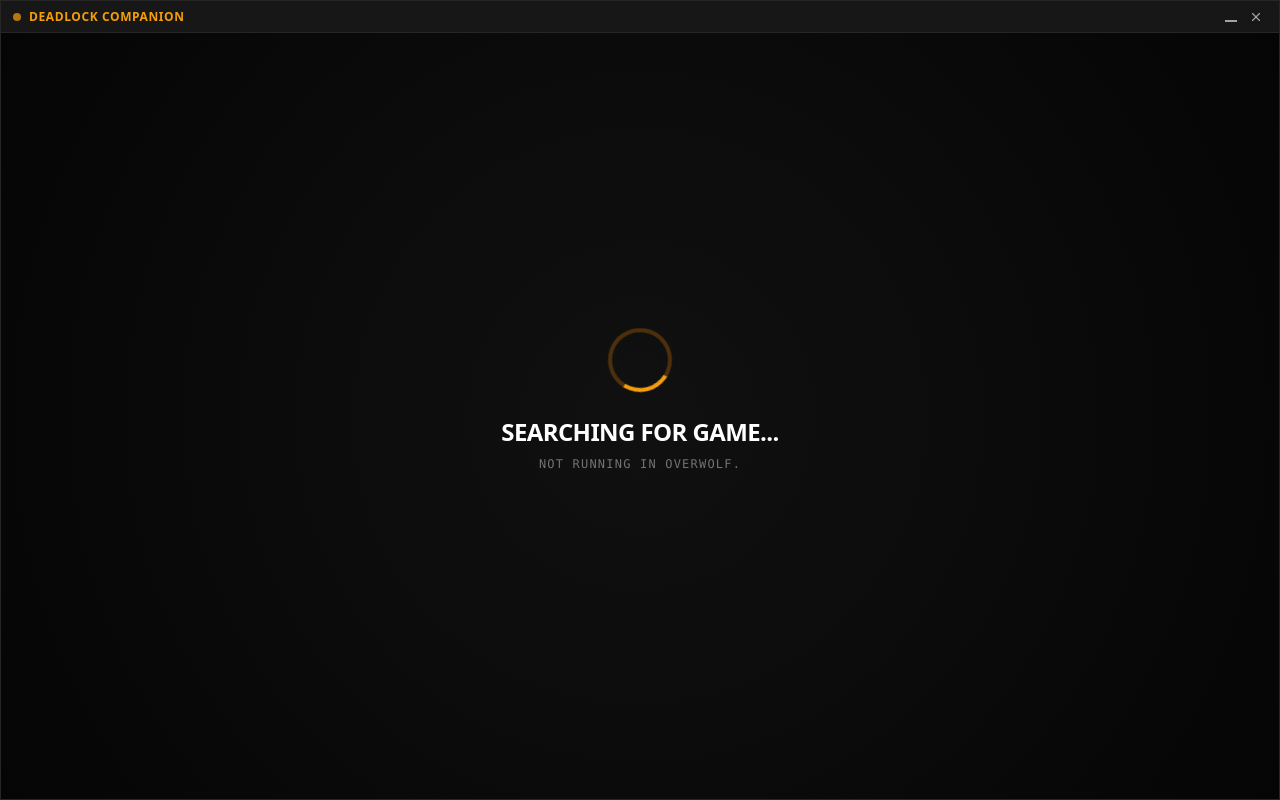
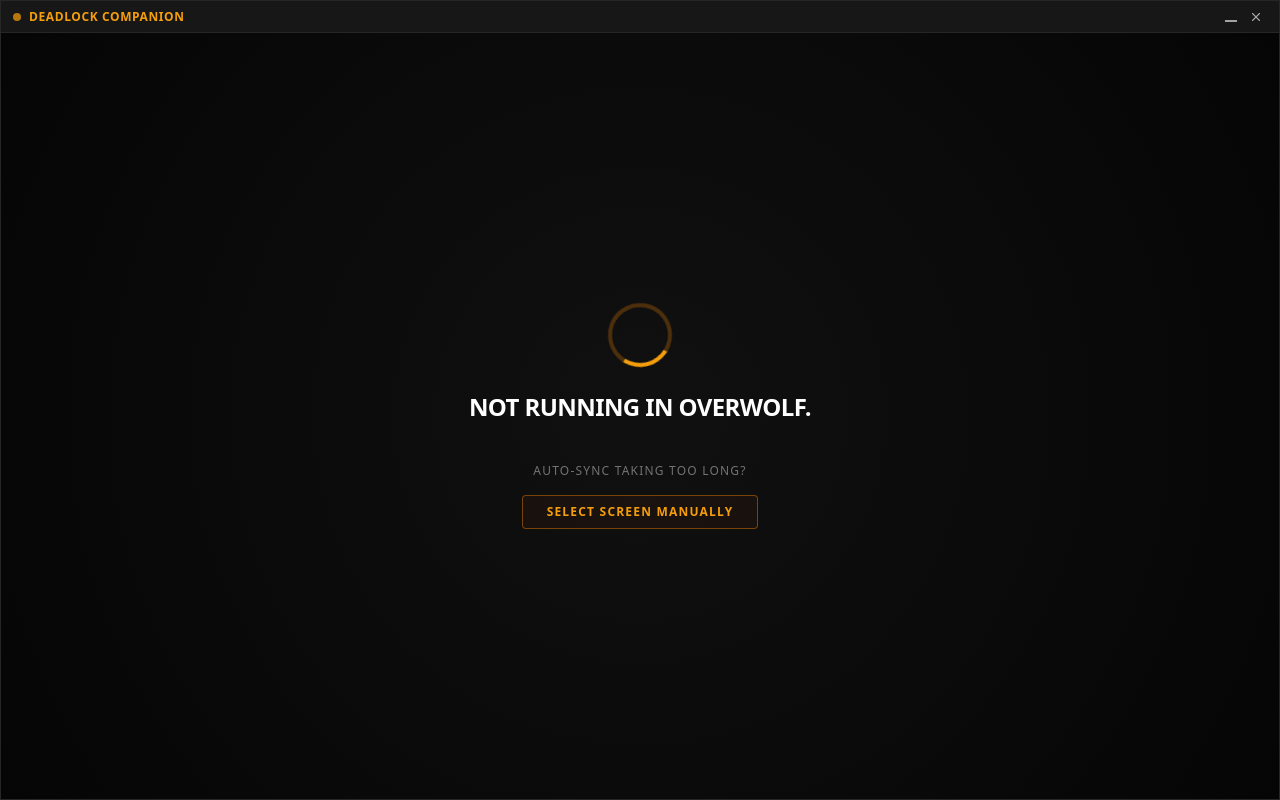
Before and after one commit to dsbarinov1/Deadlock-External-Map, a React (Vite) app: page / in a window 1280 px wide. Built offline with nearby package versions, Linux system fonts and the light colour scheme.

Commit message:
feat: Improve window management and add hotkeys
Automatically moves the window to the secondary monitor with a slight delay for stability. Adds `Hotkeys` permission to `manifest.json`, preparing for future hotkey integration. Also updates version to 1.1.0.

```diff
--- a/App.tsx
+++ b/App.tsx
@@ -21,6 +21,7 @@
 
   const [isSetupMode, setIsSetupMode] = useState(true);
   const [statusMessage, setStatusMessage] = useState("Initializing...");
+  const [showManualButton, setShowManualButton] = useState(false);
 
   // Tools state
   const [drawings, setDrawings] = useState<DrawingPath[]>([]);
@@ -64,8 +65,8 @@
           const win = result.window;
           setCurrentWindow(win);
 
-          // Move to second monitor automatically
-          moveToSecondMonitor(win.id);
+          // Delay move slightly to ensure Overwolf is ready
+          setTimeout(() => moveToSecondMonitor(win.id), 500);
         }
       });
     }
@@ -81,13 +82,14 @@
 
         if (targetMonitor) {
           console.log("Found secondary monitor:", targetMonitor);
-          // Center the window on that monitor
           const winWidth = 1200;
           const winHeight = 800;
           const x = targetMonitor.x + (targetMonitor.width / 2) - (winWidth / 2);
           const y = targetMonitor.y + (targetMonitor.height / 2) - (winHeight / 2);
 
           window.overwolf.windows.changePosition(windowId, Math.floor(x), Math.floor(y));
+          // Maximize after moving for better experience? Optional.
+          // window.overwolf.windows.maximize(windowId);
         }
       }
     });
@@ -115,16 +117,17 @@
   useEffect(() => {
     if (typeof window.overwolf === 'undefined') {
       setStatusMessage("Not running in Overwolf.");
+      setShowManualButton(true);
       return;
     }
 
     const onGameInfoUpdated = (event: any) => {
       if (event && event.gameInfo && event.gameInfo.isRunning) {
-        // Wait a bit for game to actually appear on screen
-        setTimeout(() => detectAndCapture(event.gameInfo), 1500);
+         setStatusMessage("Game detected...");
+         setTimeout(() => detectAndCapture(event.gameInfo), 1000);
       } else if (event && event.runningChanged === false) {
         setStream(null);
-        setStatusMessage("Game closed. Waiting...");
+        setStatusMessage("Game closed.");
       }
     };
 
@@ -136,6 +139,8 @@
         detectAndCapture(res);
       } else {
         setStatusMessage("Waiting for Deadlock...");
+        // If we don't find the game in 3 seconds, show manual button just in case
+        setTimeout(() => setShowManualButton(true), 3000);
       }
     });
 
@@ -147,48 +152,30 @@
   const detectAndCapture = async (gameInfo: any) => {
     if (!gameInfo || !gameInfo.isRunning) return;
 
-    // 1. Try Window Capture (Preferred, but often blocked)
-    setStatusMessage(`Found ${gameInfo.title}. Syncing...`);
+    setStatusMessage(`Found ${gameInfo.title}. Attempting Sync...`);
+
+    // STRATEGY: Directly capture the MONITOR the game is on.
+    // Window capture (chromeMediaSource: 'desktop', id: windowHandle) is often blocked by DRM/Anti-cheat.
+    // Monitor capture (chromeMediaSource: 'desktop', id: screen:ID) is usually allowed.
 
     try {
-      if (!gameInfo.windowHandle) throw new Error("No handle");
-
-      const constraints = {
-        audio: false,
-        video: {
-          mandatory: {
-            chromeMediaSource: 'desktop',
-            chromeMediaSourceId: `window:${gameInfo.windowHandle}`
-          }
-        }
-      } as any;
-
-      const mediaStream = await navigator.mediaDevices.getUserMedia(constraints);
-      handleStreamSuccess(mediaStream, gameInfo.width, gameInfo.height);
-
-    } catch (windowError) {
-      console.warn("Window capture blocked/failed. Switching to Screen Capture strategy.", windowError);
-      setStatusMessage("Window sync blocked. Switching to Monitor sync...");
-
-      // 2. Fallback: Screen Capture (Capture the whole monitor the game is on)
-      try {
       await captureGameMonitor(gameInfo);
-      } catch (screenError) {
-        console.error("Screen capture failed too.", screenError);
-        setStatusMessage("Auto-sync failed. Please select manually below.");
-      }
+    } catch (e) {
+      console.error("Monitor capture failed", e);
+      setStatusMessage("Auto-sync failed.");
+      setShowManualButton(true);
     }
   };
 
   const captureGameMonitor = async (gameInfo: any) => {
     return new Promise<void>((resolve, reject) => {
       window.overwolf.utils.getMonitorsList(async (res: any) => {
-        if (!res.monitors) {
+        if (!res.monitors || res.monitors.length === 0) {
             reject("No monitors found");
             return;
         }
 
-        // Find the monitor that contains the center of the game window
+        // 1. Determine which monitor the game is on
         const gameCenterX = (gameInfo.logicalLeft || 0) + (gameInfo.width || 1920) / 2;
         const gameCenterY = (gameInfo.logicalTop || 0) + (gameInfo.height || 1080) / 2;
 
@@ -197,10 +184,9 @@
             gameCenterX <= (m.x + m.width) &&
             gameCenterY >= m.y &&
             gameCenterY <= (m.y + m.height)
-        ) || res.monitors[0]; // Default to first monitor if math fails
+        ) || res.monitors[0];
 
-        console.log("Capturing monitor:", monitor.id);
-
+        // 2. Request Media Stream for that Monitor
         try {
             const constraints = {
                 audio: false,
@@ -213,7 +199,6 @@
             } as any;
 
             const mediaStream = await navigator.mediaDevices.getUserMedia(constraints);
-            // Use monitor dimensions for videoDim
             handleStreamSuccess(mediaStream, monitor.width, monitor.height);
             resolve();
         } catch (e) {
@@ -227,7 +212,7 @@
       setStream(mediaStream);
       setVideoDim({ w: width || 1920, h: height || 1080 });
 
-      // Set initial center crop
+      // Default crop: Center of screen
       setCropRegion({
         x: (width / 2) - 150,
         y: (height / 2) - 150,
@@ -237,10 +222,12 @@
 
       setIsSetupMode(true);
       setStatusMessage("Active");
+      setShowManualButton(false);
   };
 
   const manualCapture = async () => {
     try {
+        // Standard picker as fallback
         const mediaStream = await navigator.mediaDevices.getDisplayMedia({ video: true, audio: false });
         // @ts-ignore
         const track = mediaStream.getVideoTracks()[0];
@@ -248,7 +235,7 @@
         handleStreamSuccess(mediaStream, settings.width || 1920, settings.height || 1080);
     } catch(e) {
         console.error(e);
-        setStatusMessage("Manual selection cancelled.");
+        setStatusMessage("Selection cancelled.");
     }
   }
 
@@ -365,18 +352,20 @@
                 </div>
 
                 <h2 className="text-2xl text-white font-bold mb-2 tracking-tight">
-                   SEARCHING FOR GAME...
+                   {statusMessage.toUpperCase()}
                 </h2>
-                <p className="text-neutral-500 font-mono text-xs mb-8 uppercase tracking-widest">{statusMessage}</p>
 
-                {/* Fallback button only appears if auto-magic fails drastically */}
-                {(statusMessage.includes("failed") || statusMessage.includes("cancelled")) && (
+                {/* Fallback button that is ALWAYS available if things take too long */}
+                {showManualButton && (
+                    <div className="mt-8 flex flex-col gap-2 items-center animate-fade-in">
+                        <p className="text-neutral-500 text-xs tracking-widest uppercase mb-2">Auto-Sync taking too long?</p>
                         <button
                             onClick={manualCapture}
-                        className="px-6 py-2 border border-neutral-700 hover:bg-neutral-800 text-neutral-300 text-xs uppercase tracking-widest rounded transition-colors"
+                            className="px-6 py-2 border border-amber-600/50 bg-amber-900/10 hover:bg-amber-600 hover:text-white text-amber-500 text-xs font-bold uppercase tracking-widest rounded transition-all"
                         >
                             Select Screen Manually
                         </button>
+                    </div>
                 )}
             </div>
         </div>
```
Also changed, not shown: public/manifest.json. Lines whose indentation alone changed are shown as unchanged.
